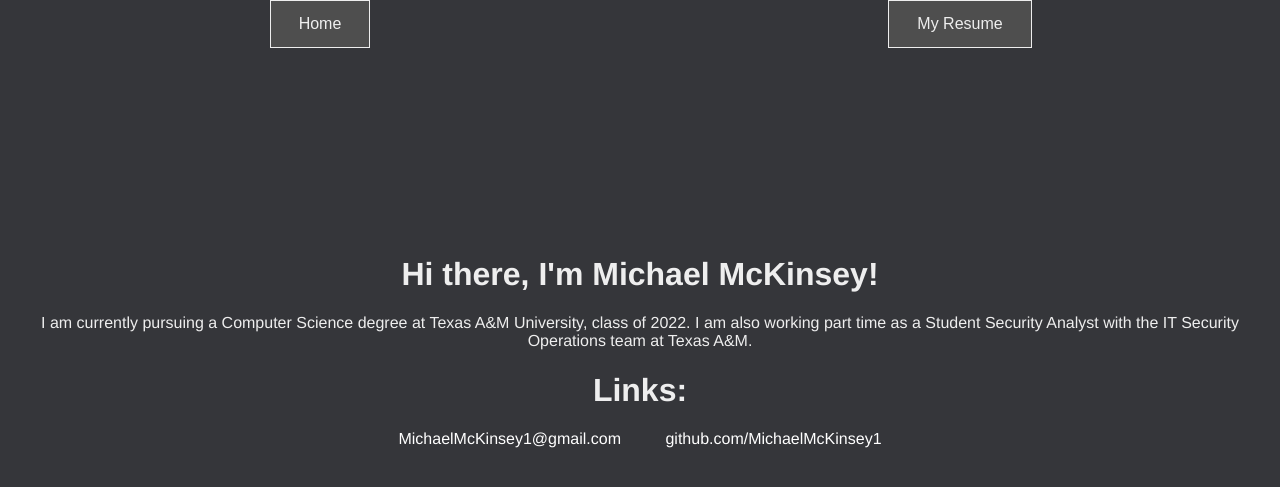
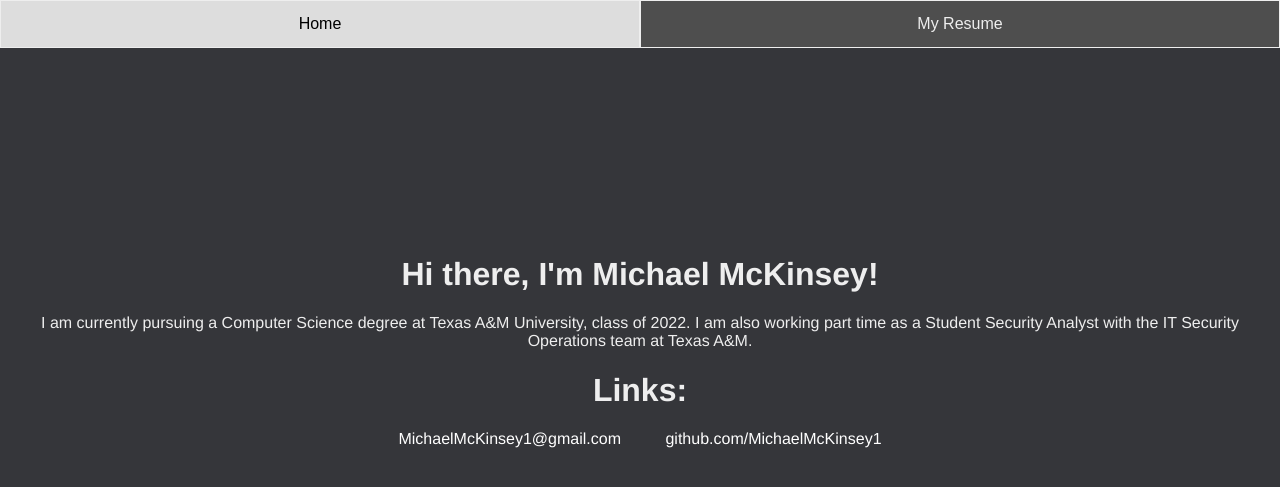
Before and after one commit to michaelmckinsey1/michaelmckinsey1.github.io, a Jekyll site: the page index.html, which Jekyll copies as it is, in a window 1280 px wide. Shown: the top 487 px of the page. Built offline with Jekyll 4.4.1, drawn with Linux system fonts in a browser that asks for light colours.

Commit message:
Clean up

```diff
--- a/css/main.css
+++ b/css/main.css
@@ -14,22 +14,8 @@
     position: fixed;
 }
 
-/*
-#banner-button {
-    float: left;
-    background: #4e4e4e;
-    color: rgb(238, 238, 238, 1);
-    border: none;
-}
-
-#banner-button:hover {
-    opacity: 0.5;
-}
-*/
-
 .inline-buttons {
     float: left;
-    width: 50vw;
 }
 
 .block {
@@ -40,6 +26,7 @@
     font-size: 16px;
     cursor: pointer;
     text-align: center;
+    width: 50vw;
 }
 
 .block:hover {
```
Also changed, not shown: index.html (+0 -16 lines).
